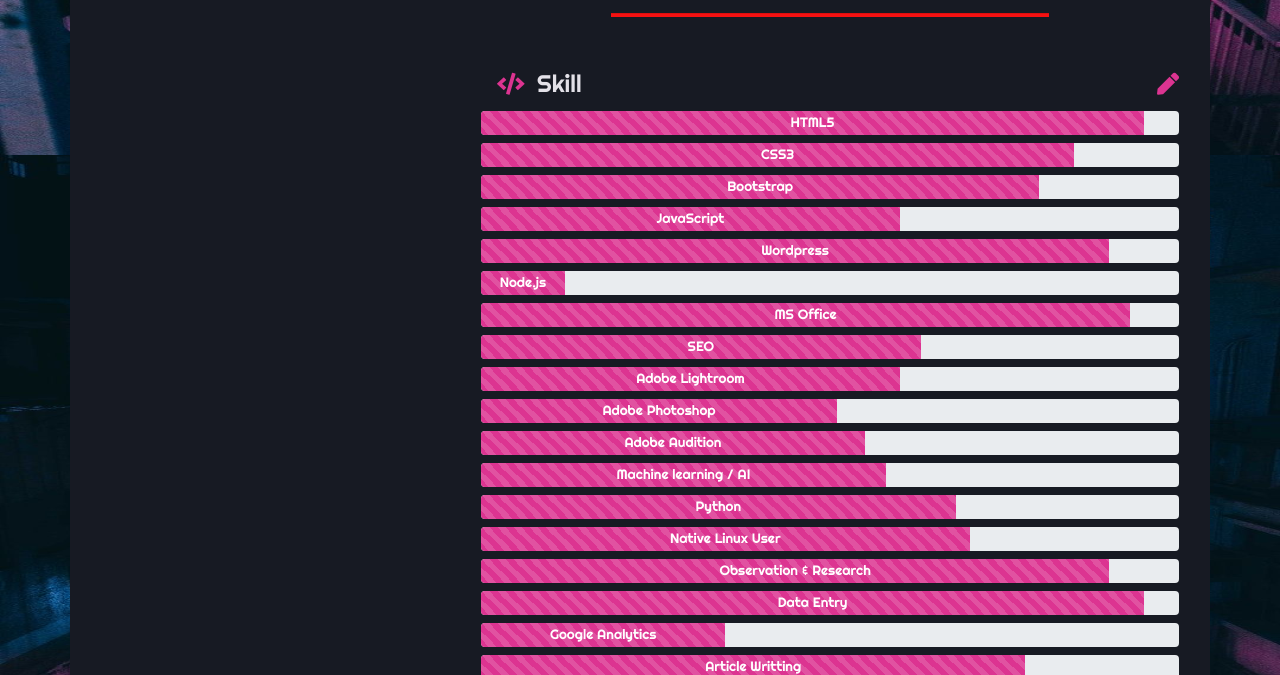
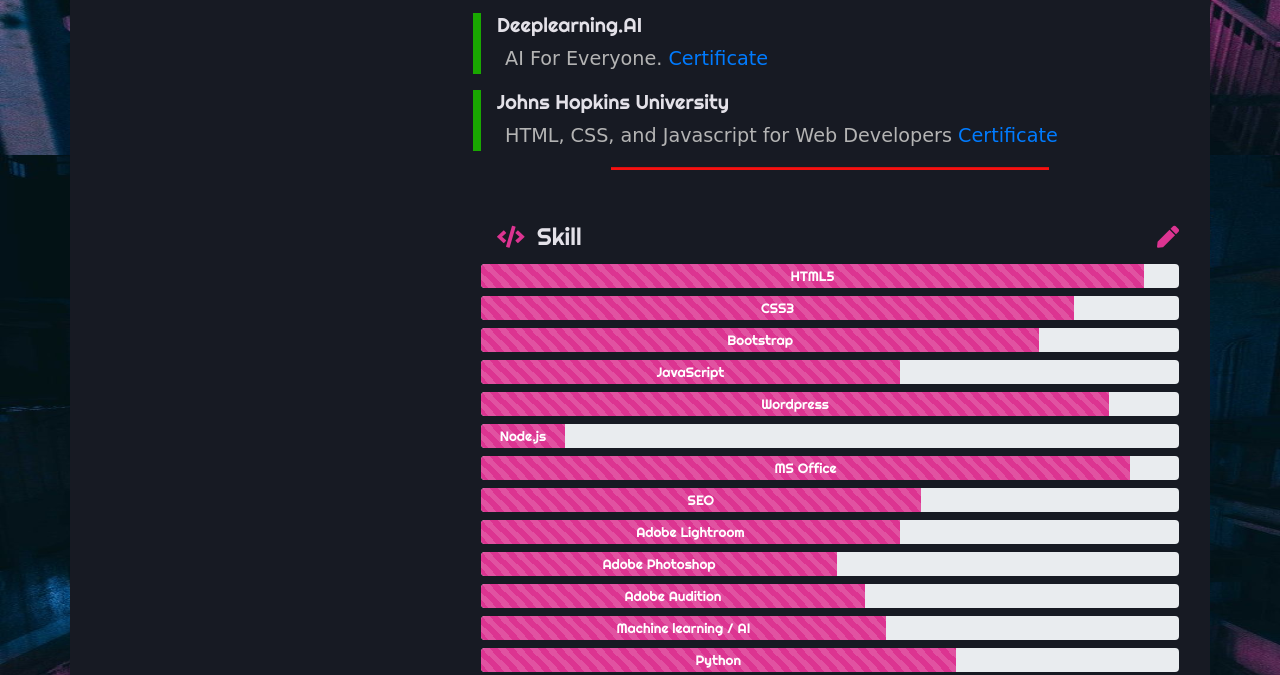
Before and after one commit to mrhassansaif/Resume, a plain HTML site: page index.html in a window 1280 px wide. Shown: the part 1445-2120 px from the top of the page. Drawn offline with nearby package versions, Linux system fonts and the light colour scheme; a web font is replaced by a local one.

Commit message:
added certificates

```diff
--- a/index.html
+++ b/index.html
@@ -244,6 +244,16 @@
                 <h5 class="pl-3 d-inline-block mysubheading">Cisco Networking Academy / LPI.</h5>
                 <p class="text-muted mypara ml-4">LPIC-1 "NDG Linux Essentials"</p>
                </div>
+              <!-- detail -->
+               <div class="myborder3left">
+                <h5 class="pl-3 d-inline-block mysubheading">Deeplearning.AI</h5>
+                <p class="text-muted mypara ml-4">AI For Everyone. <a href="https://www.coursera.org/account/accomplishments/verify/YBTG5FZ3328R" target="_blank">Certificate<a/></p>
+               </div>
+              <!-- detail -->
+               <div class="myborder3left">
+                <h5 class="pl-3 d-inline-block mysubheading">Johns Hopkins University</h5>
+                <p class="text-muted mypara ml-4">HTML, CSS, and Javascript for Web Developers <a href="https://www.coursera.org/account/accomplishments/verify/HASJ8TDSB2PG" target="_blank">Certificate<a/></p>
+               </div>
 
             </div>
 
```
